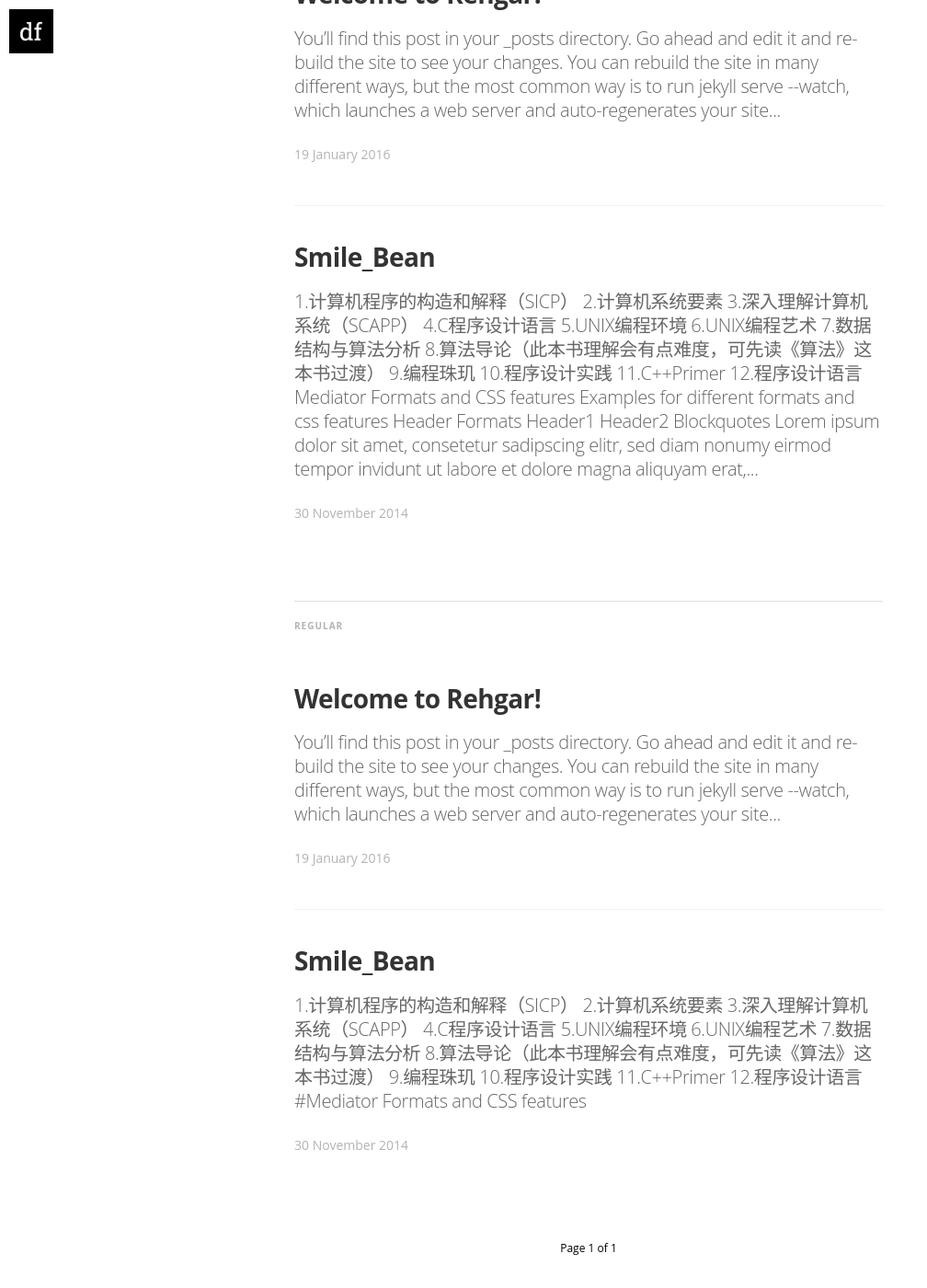
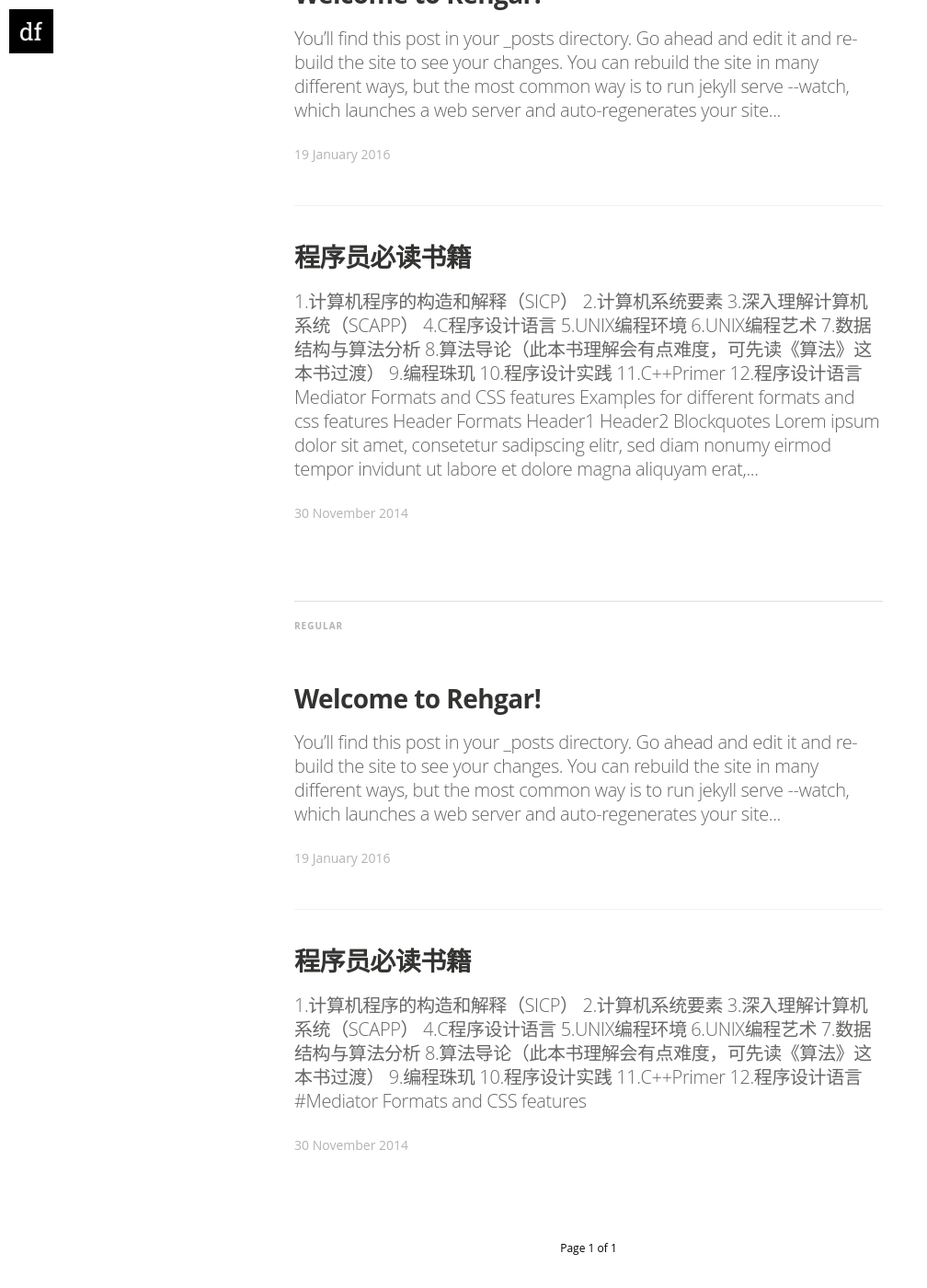
Before and after one commit to xywgithub/xywgithub.github.io, a Jekyll site: the page built from index.html, in a window 1280 px wide and 1400 px high, scrolled down 824 px. Shown: the whole window at 92% size, without its empty margins (0-1008 px from the left). Built offline with Jekyll 4.4.1, drawn with Linux system fonts in a browser that asks for light colours; nearby versions of some CDN libraries; some web fonts are replaced; the list of posts is cut into pages by our own code.

Commit message:
Update 2014-11-30-mediator_features.markdown

```diff
--- a/_posts/2014-11-30-mediator_features.markdown
+++ b/_posts/2014-11-30-mediator_features.markdown
@@ -1,6 +1,6 @@
 ---
 layout: post
-title:  "Smile_Bean"
+title:  "程序员必读书籍"
 date:   2014-11-30 14:34:25
 categories: 程序员必读书籍
 tags: featured
```
